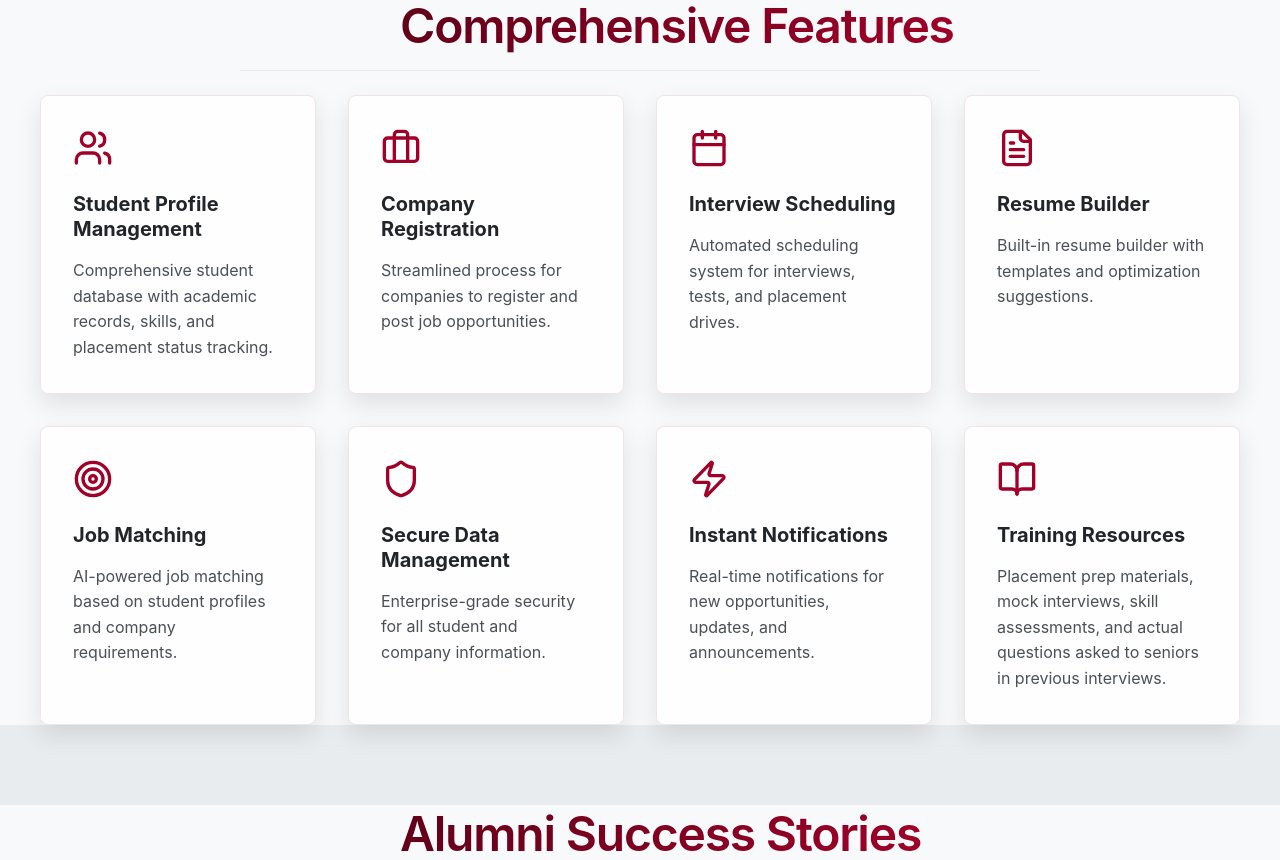
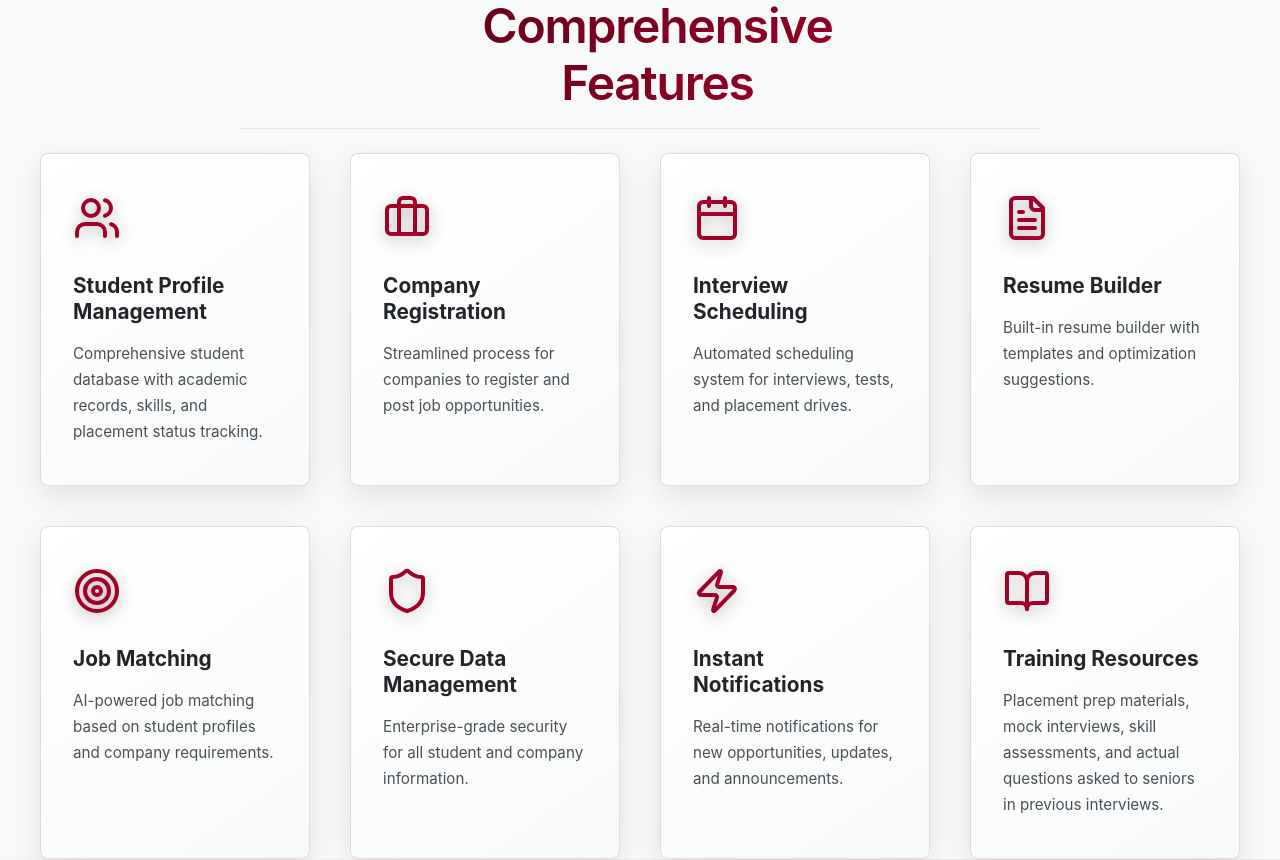
Before and after one commit to kalyaniugale/PMS-CGC-U, a React (Vite) app in the folder frontend/: page / in a window 1280 px wide. Shown: the part 960-1820 px from the top of the page. Built offline with nearby package versions, Linux system fonts and the light colour scheme; no server answers.

Commit message:
Add animations

```diff
--- a/frontend/package.json
+++ b/frontend/package.json
@@ -13,12 +13,13 @@
     "@heroicons/react": "^2.2.0",
     "@tailwindcss/vite": "^4.1.12",
     "axios": "^1.11.0",
-    "framer-motion": "^12.23.12",
+    "framer-motion": "^12.23.22",
     "lucide-react": "^0.514.0",
     "react": "^19.1.1",
     "react-dom": "^19.1.1",
     "react-hot-toast": "^2.6.0",
     "react-icons": "^5.5.0",
+    "react-intersection-observer": "^9.16.0",
     "react-router-dom": "^7.6.2",
     "react-toastify": "^11.0.5",
     "recharts": "^3.1.2",
--- a/frontend/src/components/home.css
+++ b/frontend/src/components/home.css
@@ -305,86 +305,187 @@ body.light .section-description {
   opacity: 0.8;
 }
 
-/* Features Section */
+/* Enhanced Features Section */
 .features-section {
   padding: 5rem 0;
   background: var(--bg-darker);
+  position: relative;
+  overflow: hidden;
+}
+
+.features-section::before {
+  content: '';
+  position: absolute;
+  top: 0;
+  left: 0;
+  right: 0;
+  height: 1px;
+  background: linear-gradient(90deg, transparent, var(--primary-maroon), transparent);
+  opacity: 0.3;
+}
+
+.section-header {
+  text-align: center;
+  margin-bottom: 4rem;
+  position: relative;
+}
+
+.section-title {
+  font-size: 2.5rem;
+  font-weight: 700;
+  color: var(--text-primary);
+  margin-bottom: 1rem;
+}
+
+.section-underline {
+  height: 3px;
+  background: linear-gradient(90deg, var(--primary-maroon), var(--primary-gold));
+  margin: 1rem auto 0;
+  border-radius: 2px;
+  max-width: 100px;
 }
 
 .features-grid {
   display: grid;
-  grid-template-columns: repeat(auto-fit, minmax(280px, 1fr));
-  gap: 2rem;
+  grid-template-columns: repeat(auto-fit, minmax(300px, 1fr));
+  gap: 2.5rem;
   max-width: 1200px;
   margin: 0 auto;
+  position: relative;
 }
 
 .feature-card {
-  background: rgba(30, 30, 30, 0.8);
-  padding: 2rem;
+  background: linear-gradient(145deg, rgba(30, 30, 30, 0.9), rgba(20, 20, 20, 0.95));
+  padding: 2.5rem 2rem;
   border-radius: var(--border-radius);
-  box-shadow: 0 10px 25px rgba(0, 0, 0, 0.3);
-  border: 1px solid rgba(128, 0, 32, 0.1);
+  box-shadow:
+    0 10px 30px rgba(0, 0, 0, 0.4),
+    inset 0 1px 0 rgba(255, 255, 255, 0.1);
+  border: 1px solid rgba(128, 0, 32, 0.2);
   transition: all var(--transition-speed) ease;
-  backdrop-filter: blur(8px);
+  backdrop-filter: blur(12px);
+  position: relative;
+  overflow: hidden;
+  cursor: pointer;
 }
 
-.feature-card:hover {
-  transform: translateY(-8px);
-  box-shadow: 0 15px 35px rgba(0, 0, 0, 0.4);
-  border-color: rgba(128, 0, 32, 0.3);
+.feature-card::before {
+  content: '';
+  position: absolute;
+  top: 0;
+  left: -100%;
+  width: 100%;
+  height: 100%;
+  background: linear-gradient(90deg, transparent, rgba(128, 0, 32, 0.1), transparent);
+  transition: left 0.6s ease;
+}
+
+.feature-card:hover::before {
+  left: 100%;
+}
+
+.feature-gradient {
+  position: absolute;
+  top: 0;
+  left: 0;
+  right: 0;
+  height: 2px;
+  background: linear-gradient(90deg, var(--primary-maroon), var(--primary-gold));
+  opacity: 0;
+  transition: opacity 0.3s ease;
+}
+
+.feature-card:hover .feature-gradient {
+  opacity: 1;
 }
 
 .feature-icon-wrapper {
   color: var(--primary-maroon);
   margin-bottom: 1.5rem;
+  position: relative;
+  display: inline-block;
 }
 
 .feature-icon {
-  width: 2.5rem;
-  height: 2.5rem;
+  width: 3rem;
+  height: 3rem;
+  filter: drop-shadow(0 4px 8px rgba(0, 0, 0, 0.3));
 }
 
 .feature-title {
-  font-size: 1.25rem;
+  font-size: 1.3rem;
   font-weight: 700;
   margin-bottom: 1rem;
-  color: var(--text-primary);
+  color: var(--text-primary); /* Fixed: Removed gradient text that was causing visibility issues */
+  position: relative;
+  z-index: 2;
 }
 
 .feature-description {
   color: var(--text-secondary);
-  line-height: 1.6;
+  line-height: 1.7;
+  font-size: 0.95rem;
+  position: relative;
+  z-index: 2;
 }
 
+/* Enhanced Light Theme */
 body.light .features-section {
-  background: var(--bg-darker);
+  background: linear-gradient(135deg, #f8f9fa 0%, #e9ecef 100%);
+}
+
+body.light .section-title {
+  color: var(--text-primary);
 }
 
 body.light .feature-card {
-  background: rgba(255, 255, 255, 0.8);
-  box-shadow: 0 10px 25px rgba(0, 0, 0, 0.1);
-  border: 1px solid rgba(128, 0, 32, 0.1);
-  backdrop-filter: none;
-  color: var(--text-primary);
+  background: linear-gradient(145deg, rgba(255, 255, 255, 0.95), rgba(248, 249, 250, 0.98));
+  box-shadow:
+    0 10px 30px rgba(0, 0, 0, 0.1),
+    inset 0 1px 0 rgba(255, 255, 255, 0.8);
+  border: 1px solid rgba(128, 0, 32, 0.15);
 }
 
 body.light .feature-card:hover {
-  transform: translateY(-8px);
-  box-shadow: 0 15px 35px rgba(0, 0, 0, 0.15);
-  border-color: rgba(128, 0, 32, 0.3);
-}
-
-body.light .feature-icon-wrapper {
-  color: var(--primary-maroon);
+  box-shadow:
+    0 20px 40px rgba(128, 0, 32, 0.15),
+    inset 0 1px 0 rgba(255, 255, 255, 0.9);
 }
 
 body.light .feature-title {
-  color: var(--text-primary);
+  color: var(--text-primary); /* Fixed for light theme */
 }
 
-body.light .feature-description {
-  color: var(--text-secondary);
+/* Responsive Design */
+@media (max-width: 768px) {
+  .features-grid {
+    grid-template-columns: 1fr;
+    gap: 2rem;
+    padding: 0 1rem;
+  }
+
+  .feature-card {
+    padding: 2rem 1.5rem;
+  }
+
+  .section-title {
+    font-size: 2rem;
+  }
+}
+
+/* Performance optimizations */
+@media (prefers-reduced-motion: reduce) {
+  .feature-card,
+  .feature-icon-wrapper,
+  .feature-title,
+  .feature-description {
+    transition: none !important;
+    animation: none !important;
+  }
+
+  .feature-card::before {
+    display: none;
+  }
 }
 
 /* Alumni Section */
--- a/frontend/src/components/home.jsx
+++ b/frontend/src/components/home.jsx
@@ -1,106 +1,378 @@
+import { motion } from "framer-motion";
+import { useInView } from "react-intersection-observer";
 import cgcBack from "../assets/cgc back2.png";
 import "./home.css";
-import { Users, Briefcase, Calendar, FileText, Target, Shield, Zap, BookOpen } from 'lucide-react';
+import {
+  Users,
+  Briefcase,
+  Calendar,
+  FileText,
+  Target,
+  Shield,
+  Zap,
+  BookOpen,
+} from "lucide-react";
 import { Link } from "react-router-dom";
+
+// Animation variants
+const containerVariants = {
+  hidden: { opacity: 0 },
+  visible: {
+    opacity: 1,
+    transition: {
+      staggerChildren: 0.15,
+      delayChildren: 0.2,
+    },
+  },
+};
+
+const cardVariants = {
+  hidden: {
+    opacity: 0,
+    y: 60,
+    scale: 0.9,
+  },
+  visible: {
+    opacity: 1,
+    y: 0,
+    scale: 1,
+    transition: {
+      type: "spring",
+      stiffness: 100,
+      damping: 15,
+      duration: 0.8,
+    },
+  },
+  hover: {
+    y: -12,
+    scale: 1.02,
+    boxShadow: "0 25px 50px rgba(128, 0, 32, 0.3)",
+    borderColor: "rgba(128, 0, 32, 0.5)",
+    transition: {
+      type: "spring",
+      stiffness: 400,
+      damping: 25,
+    },
+  },
+  tap: {
+    scale: 0.98,
+    y: -4,
+  },
+};
+
+const iconVariants = {
+  hidden: {
+    opacity: 0,
+    scale: 0.5,
+    rotate: -180,
+  },
+  visible: {
+    opacity: 1,
+    scale: 1,
+    rotate: 0,
+    transition: {
+      type: "spring",
+      stiffness: 200,
+      delay: 0.5,
+    },
+  },
+  hover: {
+    scale: 1.2,
+    rotate: 360,
+    color: "var(--primary-gold)",
+    transition: {
+      type: "spring",
+      stiffness: 400,
+      duration: 0.6,
+    },
+  },
+};
+
+const titleVariants = {
+  hidden: { opacity: 0, x: -30 },
+  visible: {
+    opacity: 1,
+    x: 0,
+    transition: {
+      type: "spring",
+      stiffness: 100,
+    },
+  },
+};
+
+const descriptionVariants = {
+  hidden: { opacity: 0, y: 20 },
+  visible: {
+    opacity: 1,
+    y: 0,
+    transition: {
+      type: "easeOut",
+      duration: 0.6,
+      delay: 0.3,
+    },
+  },
+};
+
+// Feature Card Component
+const FeatureCard = ({ feature, index }) => {
+  const [ref, inView] = useInView({
+    triggerOnce: true,
+    threshold: 0.1,
+    rootMargin: "-50px 0px",
+  });
+
+  return (
+    <motion.div
+      ref={ref}
+      className="feature-card"
+      variants={cardVariants}
+      initial="hidden"
+      animate={inView ? "visible" : "hidden"}
+      whileHover="hover"
+      whileTap="tap"
+      custom={index}
+    >
+      <motion.div className="feature-icon-wrapper" variants={iconVariants}>
+        {feature.icon}
+      </motion.div>
+      <motion.h3 className="feature-title" variants={titleVariants}>
+        {feature.title}
+      </motion.h3>
+      <motion.p className="feature-description" variants={descriptionVariants}>
+        {feature.description}
+      </motion.p>
+
+      {/* Enhanced gradient overlay */}
+      <div className="feature-gradient"></div>
+    </motion.div>
+  );
+};
 
 function Home() {
   const features = [
     {
       icon: <Users className="feature-icon" />,
       title: "Student Profile Management",
-      description: "Comprehensive student database with academic records, skills, and placement status tracking."
+      description:
+        "Comprehensive student database with academic records, skills, and placement status tracking.",
     },
     {
       icon: <Briefcase className="feature-icon" />,
       title: "Company Registration",
-      description: "Streamlined process for companies to register and post job opportunities."
+      description:
+        "Streamlined process for companies to register and post job opportunities.",
     },
     {
       icon: <Calendar className="feature-icon" />,
       title: "Interview Scheduling",
-      description: "Automated scheduling system for interviews, tests, and placement drives."
+      description:
+        "Automated scheduling system for interviews, tests, and placement drives.",
     },
     {
       icon: <FileText className="feature-icon" />,
       title: "Resume Builder",
-      description: "Built-in resume builder with templates and optimization suggestions."
+      description:
+        "Built-in resume builder with templates and optimization suggestions.",
     },
     {
       icon: <Target className="feature-icon" />,
       title: "Job Matching",
-      description: "AI-powered job matching based on student profiles and company requirements."
+      description:
+        "AI-powered job matching based on student profiles and company requirements.",
     },
     {
       icon: <Shield className="feature-icon" />,
       title: "Secure Data Management",
-      description: "Enterprise-grade security for all student and company information."
+      description:
+        "Enterprise-grade security for all student and company information.",
     },
     {
       icon: <Zap className="feature-icon" />,
       title: "Instant Notifications",
-      description: "Real-time notifications for new opportunities, updates, and announcements."
+      description:
+        "Real-time notifications for new opportunities, updates, and announcements.",
     },
     {
       icon: <BookOpen className="feature-icon" />,
       title: "Training Resources",
-      description: "Placement prep materials, mock interviews, skill assessments, and actual questions asked to seniors in previous interviews."
-    }
+      description:
+        "Placement prep materials, mock interviews, skill assessments, and actual questions asked to seniors in previous interviews.",
+    },
   ];
 
   const alumni = [
-    { name: "Arjun Sharma", company: "Google", package: "₹45 LPA", image: "https://images.unsplash.com/photo-1507003211169-0a1dd7228f2d?w=150&h=150&fit=crop&crop=face" },
+    {
+      name: "Arjun Sharma",
+      company: "Google",
+      package: "₹45 LPA",
+      image:
+        "https://images.unsplash.com/photo-1507003211169-0a1dd7228f2d?w=150&h=150&fit=crop&crop=face",
+    },
     {
       name: "Priya Patel",
       company: "Microsoft",
       package: "₹42 LPA",
-      image: "https://images.unsplash.com/photo-1544005313-94ddf0286df2?w=150&h=150&fit=crop&crop=faces"
+      image:
+        "https://images.unsplash.com/photo-1544005313-94ddf0286df2?w=150&h=150&fit=crop&crop=faces",
     },
-    { name: "Rohit Kumar", company: "Amazon", package: "₹38 LPA", image: "https://images.unsplash.com/photo-1472099645785-5658abf4ff4e?w=150&h=150&fit=crop&crop=face" },
-    { name: "Sneha Singh", company: "Apple", package: "₹50 LPA", image: "https://images.unsplash.com/photo-1438761681033-6461ffad8d80?w=150&h=150&fit=crop&crop=face" },
-    { name: "Vikash Gupta", company: "Meta", package: "₹46 LPA", image: "https://images.unsplash.com/photo-1500648767791-00dcc994a43e?w=150&h=150&fit=crop&crop=face" },
-    { name: "Anjali Rani", company: "Netflix", package: "₹40 LPA", image: "https://images.unsplash.com/photo-1489424731084-a5d8b219a5bb?w=150&h=150&fit=crop&crop=face" },
-    { name: "Manish Verma", company: "Adobe", package: "₹36 LPA", image: "https://images.unsplash.com/photo-1519085360753-af0119f7cbe7?w=150&h=150&fit=crop&crop=face" },
-    { name: "Kavya Reddy", company: "Salesforce", package: "₹35 LPA", image: "https://images.unsplash.com/photo-1517841905240-472988babdf9?w=150&h=150&fit=crop&crop=face" },
-    { name: "Deepak Yadav", company: "Oracle", package: "₹32 LPA", image: "https://images.unsplash.com/photo-1506794778202-cad84cf45f1d?w=150&h=150&fit=crop&crop=face" },
-    { name: "Ritu Sharma", company: "Uber", package: "₹34 LPA", image: "https://images.unsplash.com/photo-1544005313-94ddf0286df2?w=150&h=150&fit=crop&crop=face" }
+    {
+      name: "Rohit Kumar",
+      company: "Amazon",
+      package: "₹38 LPA",
+      image:
+        "https://images.unsplash.com/photo-1472099645785-5658abf4ff4e?w=150&h=150&fit=crop&crop=face",
+    },
+    {
+      name: "Sneha Singh",
+      company: "Apple",
+      package: "₹50 LPA",
+      image:
+        "https://images.unsplash.com/photo-1438761681033-6461ffad8d80?w=150&h=150&fit=crop&crop=face",
+    },
+    {
+      name: "Vikash Gupta",
+      company: "Meta",
+      package: "₹46 LPA",
+      image:
+        "https://images.unsplash.com/photo-1500648767791-00dcc994a43e?w=150&h=150&fit=crop&crop=face",
+    },
+    {
+      name: "Anjali Rani",
+      company: "Netflix",
+      package: "₹40 LPA",
+      image:
+        "https://images.unsplash.com/photo-1489424731084-a5d8b219a5bb?w=150&h=150&fit=crop&crop=face",
+    },
+    {
+      name: "Manish Verma",
+      company: "Adobe",
+      package: "₹36 LPA",
+      image:
+        "https://images.unsplash.com/photo-1519085360753-af0119f7cbe7?w=150&h=150&fit=crop&crop=face",
+    },
+    {
+      name: "Kavya Reddy",
+      company: "Salesforce",
+      package: "₹35 LPA",
+      image:
+        "https://images.unsplash.com/photo-1517841905240-472988babdf9?w=150&h=150&fit=crop&crop=face",
+    },
+    {
+      name: "Deepak Yadav",
+      company: "Oracle",
+      package: "₹32 LPA",
+      image:
+        "https://images.unsplash.com/photo-1506794778202-cad84cf45f1d?w=150&h=150&fit=crop&crop=face",
+    },
+    {
+      name: "Ritu Sharma",
+      company: "Uber",
+      package: "₹34 LPA",
+      image:
+        "https://images.unsplash.com/photo-1544005313-94ddf0286df2?w=150&h=150&fit=crop&crop=face",
+    },
   ];
 
   const companies = [
-    { name: "Google", logo: "https://www.google.com/images/branding/googlelogo/1x/googlelogo_color_272x92dp.png" },
-    { name: "Microsoft", logo: "https://upload.wikimedia.org/wikipedia/commons/9/96/Microsoft_logo_%282012%29.svg" },
-    { name: "Amazon", logo: "https://upload.wikimedia.org/wikipedia/commons/a/a9/Amazon_logo.svg" },
-    { name: "Apple", logo: "https://upload.wikimedia.org/wikipedia/commons/f/fa/Apple_logo_black.svg" },
-    { name: "Meta", logo: "https://upload.wikimedia.org/wikipedia/commons/7/7b/Meta_Platforms_Inc._logo.svg" },
-    { name: "Oracle", logo: "https://upload.wikimedia.org/wikipedia/commons/5/50/Oracle_logo.svg" },
-    { name: "IBM", logo: "https://upload.wikimedia.org/wikipedia/commons/5/51/IBM_logo.svg" },
-    { name: "Intel", logo: "https://upload.wikimedia.org/wikipedia/commons/7/7d/Intel_logo_%282006-2020%29.svg" },
-    { name: "Cisco", logo: "https://upload.wikimedia.org/wikipedia/commons/0/08/Cisco_logo_blue_2016.svg" },
-    { name: "HP", logo: "https://upload.wikimedia.org/wikipedia/commons/a/ad/HP_logo_2012.svg" },
-    { name: "Dell", logo: "https://upload.wikimedia.org/wikipedia/commons/1/18/Dell_logo_2016.svg" },
-    { name: "Accenture", logo: "https://upload.wikimedia.org/wikipedia/commons/c/cd/Accenture.svg" },
-    { name: "Deloitte", logo: "https://upload.wikimedia.org/wikipedia/commons/1/15/Deloitte_Logo.png" },
-    { name: "Wipro", logo: "https://upload.wikimedia.org/wikipedia/commons/a/a0/Wipro_Primary_Logo_Color_RGB.svg" },
-    { name: "Uber", logo: "https://upload.wikimedia.org/wikipedia/commons/5/58/Uber_logo_2018.svg" },
+    {
+      name: "Google",
+      logo: "https://www.google.com/images/branding/googlelogo/1x/googlelogo_color_272x92dp.png",
+    },
+    {
+      name: "Microsoft",
+      logo: "https://upload.wikimedia.org/wikipedia/commons/9/96/Microsoft_logo_%282012%29.svg",
+    },
+    {
+      name: "Amazon",
+      logo: "https://upload.wikimedia.org/wikipedia/commons/a/a9/Amazon_logo.svg",
+    },
+    {
+      name: "Apple",
+      logo: "https://upload.wikimedia.org/wikipedia/commons/f/fa/Apple_logo_black.svg",
+    },
+    {
+      name: "Meta",
+      logo: "https://upload.wikimedia.org/wikipedia/commons/7/7b/Meta_Platforms_Inc._logo.svg",
+    },
+    {
+      name: "Oracle",
+      logo: "https://upload.wikimedia.org/wikipedia/commons/5/50/Oracle_logo.svg",
+    },
+    {
+      name: "IBM",
+      logo: "https://upload.wikimedia.org/wikipedia/commons/5/51/IBM_logo.svg",
+    },
+    {
+      name: "Intel",
+      logo: "https://upload.wikimedia.org/wikipedia/commons/7/7d/Intel_logo_%282006-2020%29.svg",
+    },
+    {
+      name: "Cisco",
+      logo: "https://upload.wikimedia.org/wikipedia/commons/0/08/Cisco_logo_blue_2016.svg",
+    },
+    {
+      name: "HP",
+      logo: "https://upload.wikimedia.org/wikipedia/commons/a/ad/HP_logo_2012.svg",
+    },
+    {
+      name: "Dell",
+      logo: "https://upload.wikimedia.org/wikipedia/commons/1/18/Dell_logo_2016.svg",
+    },
+    {
+      name: "Accenture",
+      logo: "https://upload.wikimedia.org/wikipedia/commons/c/cd/Accenture.svg",
+    },
+    {
+      name: "Deloitte",
+      logo: "https://upload.wikimedia.org/wikipedia/commons/1/15/Deloitte_Logo.png",
+    },
+    {
+      name: "Wipro",
+      logo: "https://upload.wikimedia.org/wikipedia/commons/a/a0/Wipro_Primary_Logo_Color_RGB.svg",
+    },
+    {
+      name: "Uber",
+      logo: "https://upload.wikimedia.org/wikipedia/commons/5/58/Uber_logo_2018.svg",
+    },
   ];
+
+  // Features Section reference
+  const [featuresSectionRef, featuresSectionInView] = useInView({
+    triggerOnce: true,
+    threshold: 0.1,
+    rootMargin: "-100px 0px",
+  });
+
+  const sectionTitleVariants = {
+    hidden: { opacity: 0, y: 50 },
+    visible: {
+      opacity: 1,
+      y: 0,
+      transition: {
+        type: "spring",
+        stiffness: 100,
+        damping: 20,
+      },
+    },
+  };
 
   return (
     <main className="home-main ">
       {/* Hero Section */}
       <section className="hero-section">
-        <div className="hero-background" style={{ backgroundImage: `url(${cgcBack})` }}>
+        <div
+          className="hero-background"
+          style={{ backgroundImage: `url(${cgcBack})` }}
+        >
           <div className="hero-overlay"></div>
         </div>
         <div className="hero-content">
-          <h1 className="hero-title">
-            CGC UNIVERSITY
-          </h1>
+          <h1 className="hero-title">CGC UNIVERSITY</h1>
           <p className="hero-description">
             Empowering Dreams, Creating Futures - Your Gateway to Success
           </p>
           <div className="hero-buttons">
-            <button className="btn btn-primary">
-              Explore Opportunities
-            </button>
+            <button className="btn btn-primary">Explore Opportunities</button>
             <Link to="/About" className="btn btn-primary">
               Learn More
             </Link>
@@ -109,28 +381,39 @@ function Home() {
       </section>
 
       {/* Features Section */}
-      <section id="features" className="features-section">
+      <section
+        id="features"
+        className="features-section"
+        ref={featuresSectionRef}
+      >
         <div className="container">
-          <div className="section-header">
-            <h2 className="section-title">
-              Comprehensive Features
-            </h2>
-          </div>
-          <div className="features-grid">
+          <motion.div
+            className="section-header"
+            initial="hidden"
+            animate={featuresSectionInView ? "visible" : "hidden"}
+            variants={sectionTitleVariants}
+          >
+            <h2 className="section-title">Comprehensive Features</h2>
+            <motion.div
+              className="section-underline"
+              initial={{ width: 0 }}
+              animate={
+                featuresSectionInView ? { width: "100px" } : { width: 0 }
+              }
+              transition={{ delay: 0.5, duration: 0.8 }}
+            />
+          </motion.div>
+
+          <motion.div
+            className="features-grid"
+            variants={containerVariants}
+            initial="hidden"
+            animate={featuresSectionInView ? "visible" : "hidden"}
+          >
             {features.map((feature, index) => (
-              <div key={index} className="feature-card">
-                <div className="feature-icon-wrapper">
-                  {feature.icon}
-                </div>
-                <h3 className="feature-title">
-                  {feature.title}
-                </h3>
-                <p className="feature-description">
-                  {feature.description}
-                </p>
-              </div>
+              <FeatureCard key={index} feature={feature} index={index} />
             ))}
-          </div>
+          </motion.div>
         </div>
       </section>
 
@@ -138,9 +421,7 @@ function Home() {
       <section className="alumni-section">
         <div className="container">
           <div className="section-header">
-            <h2 className="section-title">
-              Alumni Success Stories
-            </h2>
+            <h2 className="section-title">Alumni Success Stories</h2>
           </div>
           <div className="alumni-grid">
             {alumni.map((alum, index) => (
@@ -151,18 +432,13 @@ function Home() {
                   className="alumni-image"
                   onError={(e) => {
                     e.target.onerror = null;
-                    e.target.src = "https://via.placeholder.com/150/121212/FFFFFF?text=Alumni";
+                    e.target.src =
+                      "https://via.placeholder.com/150/121212/FFFFFF?text=Alumni";
                   }}
                 />
-                <h3 className="alumni-name">
-                  {alum.name}
-                </h3>
-                <p className="alumni-company">
-                  {alum.company}
-                </p>
-                <p className="alumni-package">
-                  {alum.package}
-                </p>
+                <h3 className="alumni-name">{alum.name}</h3>
+                <p className="alumni-company">{alum.company}</p>
+                <p className="alumni-package">{alum.package}</p>
               </div>
             ))}
           </div>
@@ -173,15 +449,17 @@ function Home() {
       <section className="partners-section">
         <div className="container">
           <div className="section-header">
-            <h2 className="section-title">
-              Our Industry Partners
-            </h2>
+            <h2 className="section-title">Our Industry Partners</h2>
           </div>
           <div className="partners-grid">
             {companies.map((company, index) => (
               <div key={index} className="partner-card">
                 <img
-                  src={company.name === 'Deloitte' ? "/deloitte-seeklogo.svg" : company.logo}
+                  src={
+                    company.name === "Deloitte"
+                      ? "/deloitte-seeklogo.svg"
+                      : company.logo
+                  }
                   alt={company.name}
                   className="partner-logo"
                   onError={(e) => {
@@ -222,11 +500,10 @@ function Home() {
       {/* CTA Section */}
       <section className="cta-section">
         <div className="cta-container">
-          <h2 className="cta-title">
-            Ready to Launch Your Career?
-          </h2>
+          <h2 className="cta-title">Ready to Launch Your Career?</h2>
           <p className="cta-description">
-            Join thousands of successful alumni who started their journey at CGC Jhanjeri
+            Join thousands of successful alumni who started their journey at CGC
+            Jhanjeri
           </p>
           <div className="cta-buttons">
             <a href="/signin" className="btn btn-primary">
```
Also changed, not shown: 1 other file (tests, documents, lock files or other folders).
